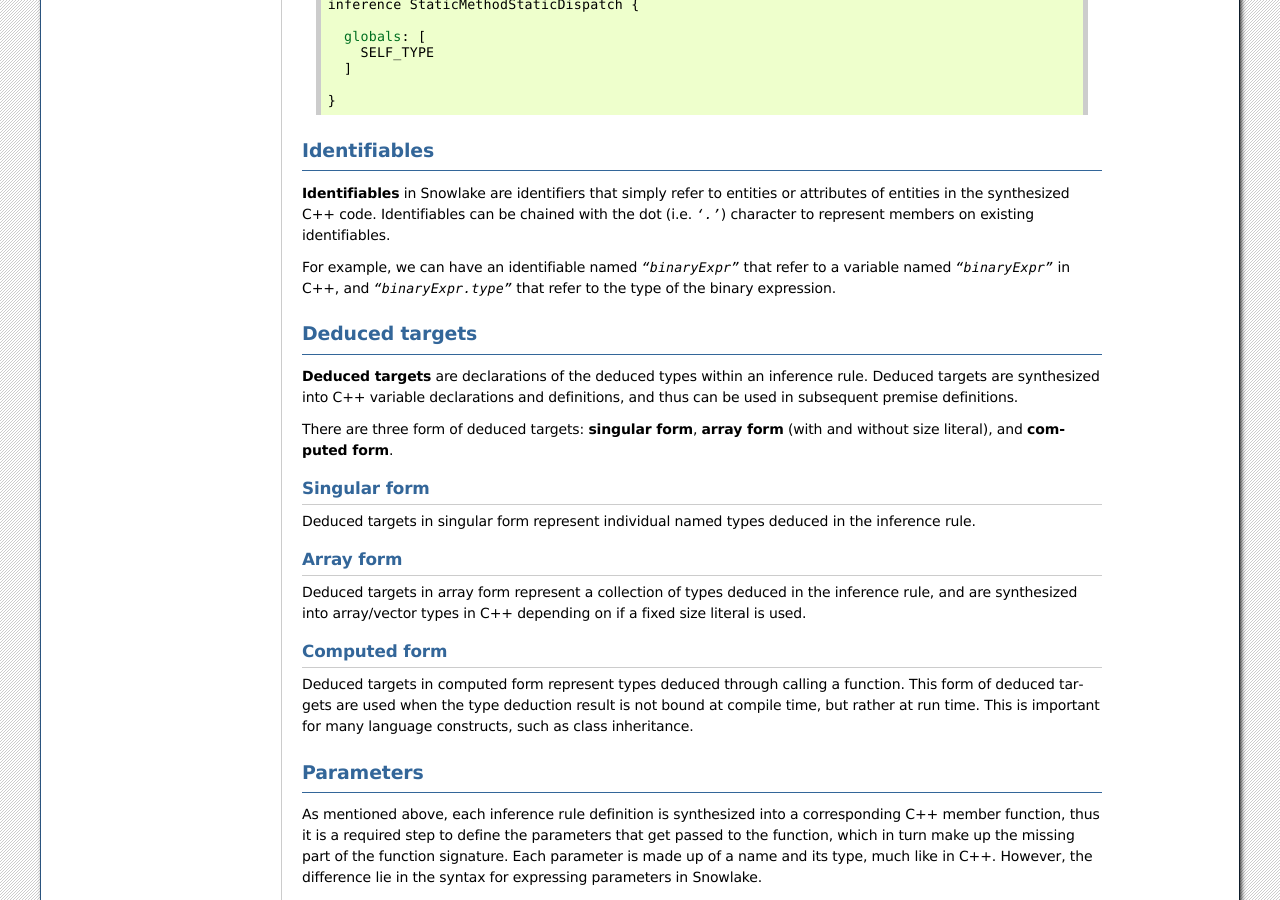
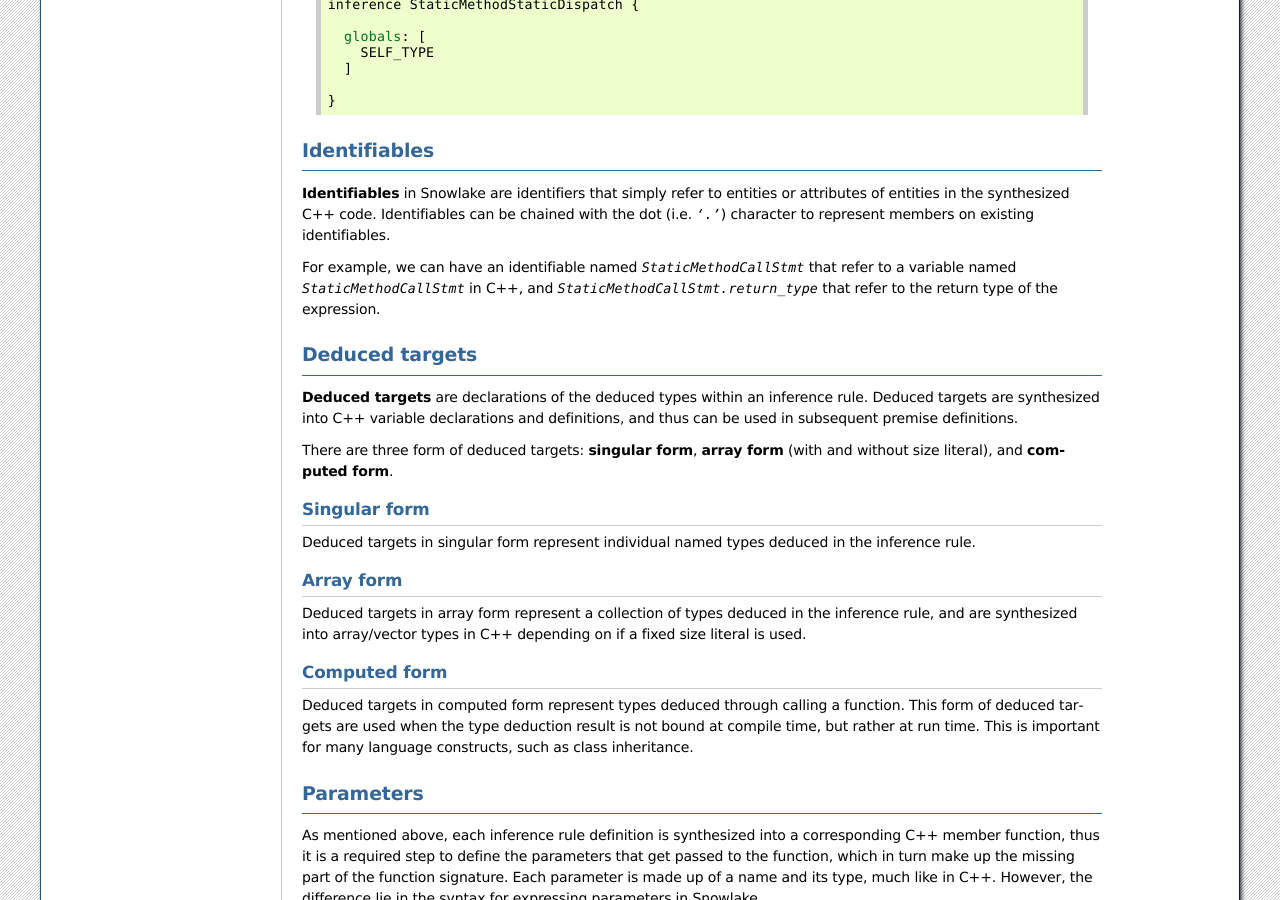
Before and after one commit to libcxx/Snowlake, a Sphinx documentation site: the page built from docs/source/tutorial.rst, in a window 1280 px wide and 900 px high, scrolled down 3589 px. Built offline with Sphinx 7.4.7, drawn with Linux system fonts in a browser that asks for light colours.

Commit message:
Refine "Identifiables" section [ci skip]

```diff
--- a/docs/source/tutorial.rst
+++ b/docs/source/tutorial.rst
@@ -279,9 +279,10 @@ or attributes of entities in the synthesized C++ code. Identifiables can be
 chained with the dot (i.e. `'.'`) character to represent members on
 existing identifiables.
 
-For example, we can have an identifiable named `"binaryExpr"` that refer
-to a variable named `"binaryExpr"` in C++, and `"binaryExpr.type"` that refer
-to the type of the binary expression.
+For example, we can have an identifiable named `StaticMethodCallStmt`
+that refer to a variable named `StaticMethodCallStmt` in C++,
+and `StaticMethodCallStmt.return_type` that refer to the return type of
+the expression.
 
 
 Deduced targets
```
